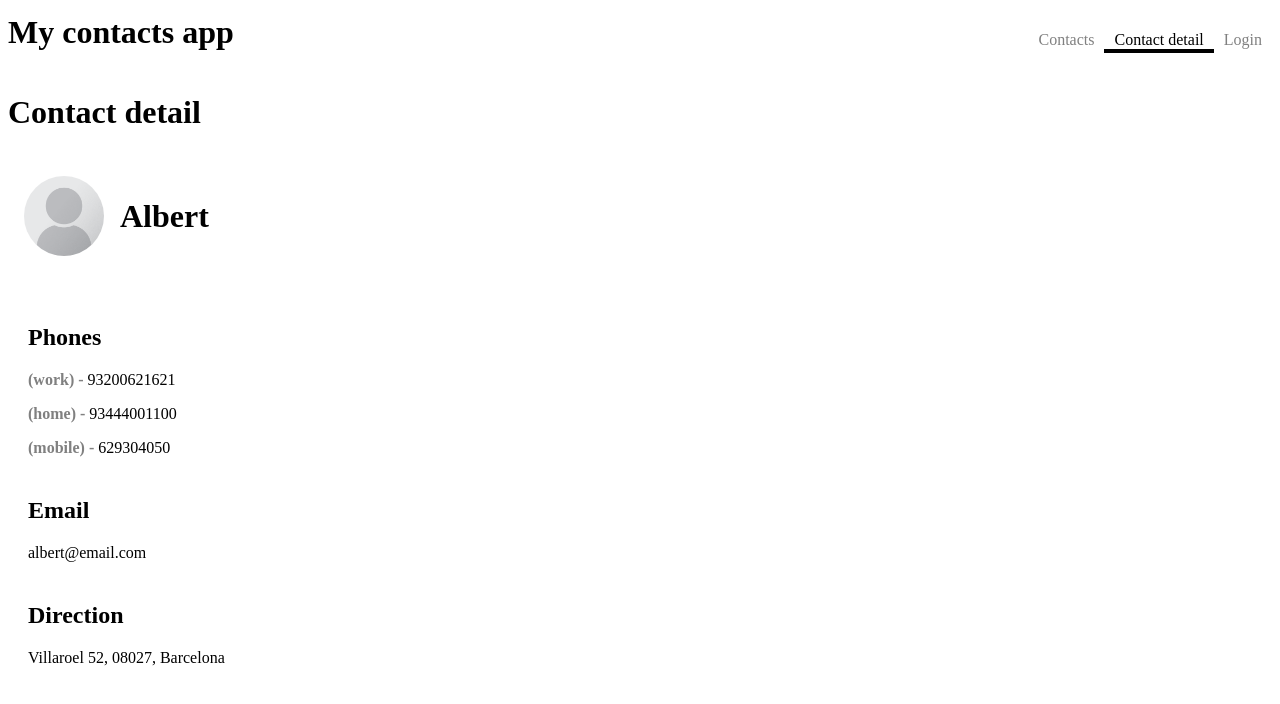
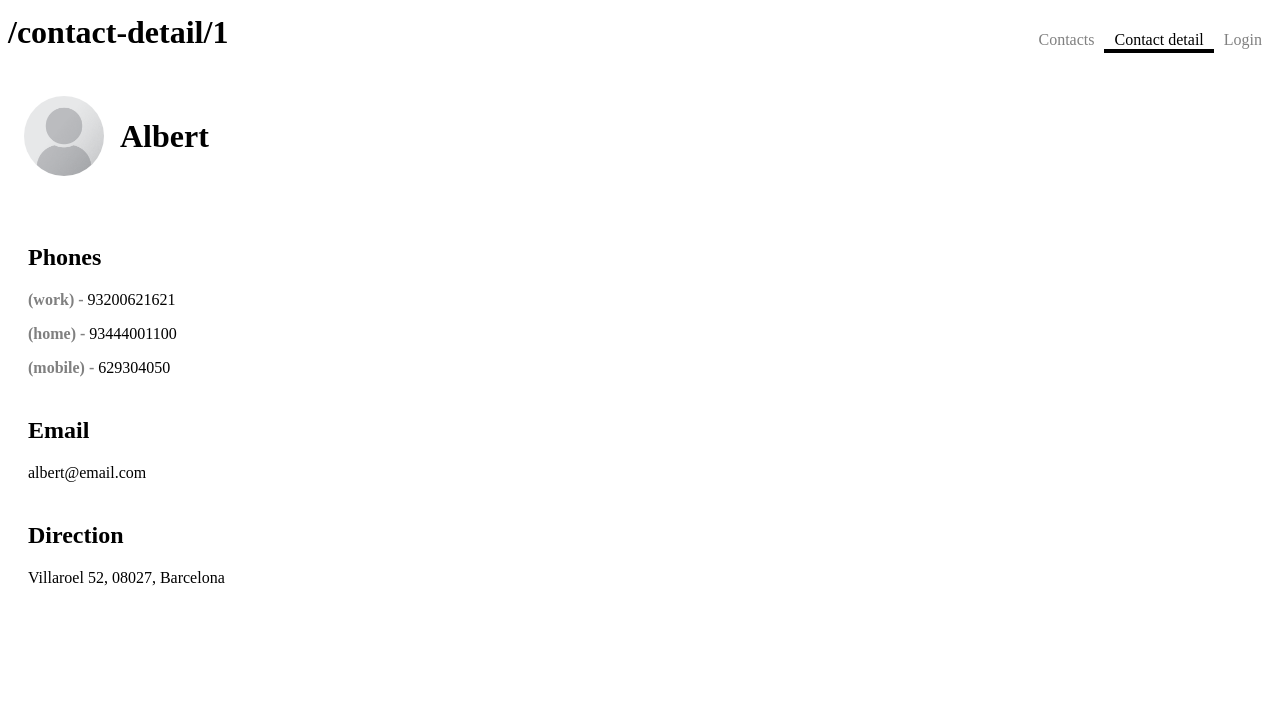
Before and after one commit to kaikcreator/angular-school-c4, an Angular app: page /contact-detail/1 in a window 1280 px wide. Shown: the top 704 px of the page. Built offline with nearby package versions, Linux system fonts and the light colour scheme.

Commit message:
completed point 7

```diff
--- a/src/app/contact-detail/contact-detail.component.html
+++ b/src/app/contact-detail/contact-detail.component.html
@@ -1,5 +1,3 @@
-<app-header title="Contact detail"></app-header>
-
 <div class="contact">
   <div class="contact-header">
     <img class="contact-header-image" [src]="contact.picture">
--- a/src/app/contacts-list/contacts-list.component.html
+++ b/src/app/contacts-list/contacts-list.component.html
@@ -1,5 +1,3 @@
-<app-header title="Contacts"></app-header>
-
 <div class="container">
     <div class="contacts-list">
         <app-contact *ngFor="let contact of contacts"
--- a/src/app/header/header.component.html
+++ b/src/app/header/header.component.html
@@ -1,6 +1,6 @@
 <div class="container sticky-header">
 
-  <h1>{{title}}</h1>
+  <h1>{{titleService.title$ | async}}</h1>
 
   <div class="buttons">
     <ng-content></ng-content>
--- a/src/app/header/header.component.ts
+++ b/src/app/header/header.component.ts
@@ -1,4 +1,5 @@
 import { Component, OnInit, Input } from '@angular/core';
+import { TitleService } from '../title.service';
 
 @Component({
   selector: 'app-header',
@@ -7,8 +8,7 @@ import { Component, OnInit, Input } from '@angular/core';
 })
 export class HeaderComponent implements OnInit {
 
-  @Input() title:string;
-  constructor() { }
+  constructor(public titleService:TitleService){ }
 
   ngOnInit() {
   }
--- a/src/app/login/login.component.html
+++ b/src/app/login/login.component.html
@@ -1,6 +1,3 @@
-<app-header title="Login">
-</app-header>
-
 <div class="container">
     <p>Please, click to access</p>
     <a class="button" routerLink="/contacts">Log in!</a>
--- a/src/app/not-found/not-found.component.html
+++ b/src/app/not-found/not-found.component.html
@@ -1,6 +1,4 @@
-<app-header title="404 - Ooooops!"></app-header>
-
-  <div class="container">
-      <p>Sorry, this page does not exist :(</p>
-      <a routerLink="/contacts" class="button">Bring me home!</a>
-  </div>
+<div class="container">
+  <p>Sorry, this page does not exist :(</p>
+  <a routerLink="/contacts" class="button">Bring me home!</a>
+</div>
--- a/src/app/title.service.ts
+++ b/src/app/title.service.ts
@@ -0,0 +1,27 @@
+import { Injectable } from '@angular/core';
+import { Router, ActivatedRoute, NavigationEnd } from '@angular/router';
+import { Subject, Observable } from 'rxjs';
+import { map, filter } from 'rxjs/operators';
+
+@Injectable({
+    providedIn: 'root'
+})
+export class TitleService {
+    private titleSubject:Subject<string> = new Subject();
+    public title$:Observable<string> = this.titleSubject.asObservable();
+
+    constructor(
+        private router:Router,
+        private activatedRoute:ActivatedRoute
+    ){
+        this.init();
+    }
+
+    init(){
+        this.router.events.pipe(
+            filter(event => event instanceof NavigationEnd),
+            map((evt:NavigationEnd) => evt.url),
+        ).subscribe(title => this.titleSubject.next(title));
+    }
+
+}
```
